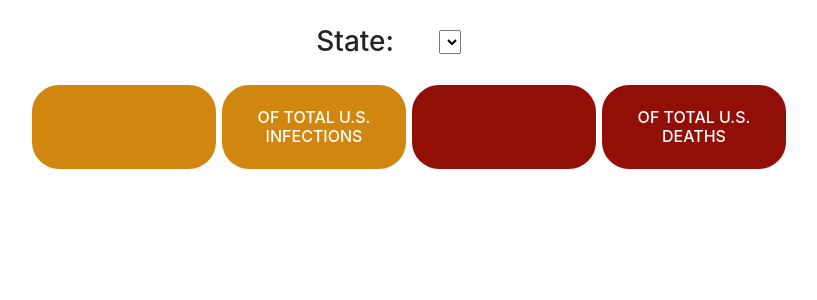
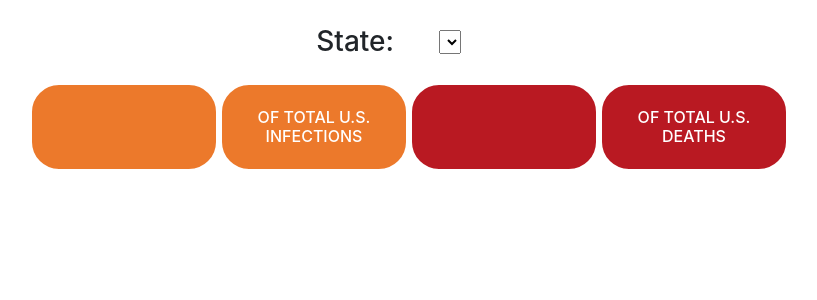
Before and after one commit to mmeadx/covid19_tracker, a Python web app: template templates/bystate.html in a window 1280 px wide. Shown: the part 56-356 px from the top of the page, without its empty margins (231-1048 px from the left). Run offline with Jinja, Linux system fonts and the light colour scheme; the template is opened without the code that fills it, so the values that code supplies are empty; some libraries are stand-ins or nearby versions.

Commit message:
new ICU colors

```diff
--- a/static/css/style.css
+++ b/static/css/style.css
@@ -10,49 +10,49 @@
 /* IDs */
 
 #deathBar {
-    background-color: #910f06;
+    background-color: #b91922;
     padding: 5px;
     border-radius: 20px;
     border-style: solid;
 }
 
 #posBar {
-    background-color: #d1870f;
+    background-color: #ec792b;
     padding: 5px;
     border-radius: 20px;
     border-style: solid;
 }
 
 .infected-box {
-    background-color: #d1870f;
+    background-color: #ec792b;
     border-style: solid;
     border-color: white;
     border-radius: 30px;
 }
 
 .death-box {
-    background-color: #910f06;
+    background-color: #b91922;
     border-style: solid;
     border-color: white;
     border-radius: 30px;
 }
 
 #hospBar {
-    background-color: #002f75;
+    background-color: #0b326a;
     padding: 5px;
     border-radius: 20px;
     border-style: solid;
 }
 
 #icuBar {
-    background-color: #1e7821;
+    background-color: #074e3d;
     padding: 5px;
     border-radius: 20px;
     border-style: solid;
 }
 
 #ventBar {
-    background-color: #582e80;
+    background-color: #4c054a;
     padding: 5px;
     border-radius: 20px;
     border-style: solid;
--- a/static/js/app-deathCal.js
+++ b/static/js/app-deathCal.js
@@ -133,8 +133,8 @@ console.log("app-deathCal.js running")
             .selectAll("rect")
             .data(d => d.values, d => d.date)
             .transition()
-            .duration(300)
-            .attr("fill", d => (legend.selected ? colorFn(d.value) : "white"));
+            .duration(700)
+            .attr("fill", d => (legend.selected ? colorFn(d.value) : "#fff5f1"));
         }
 
         legend
--- a/static/js/app-hospCal.js
+++ b/static/js/app-hospCal.js
@@ -130,8 +130,8 @@ console.log("app-hospCal.js running")
             .selectAll("rect")
             .data(d => d.values, d => d.date)
             .transition()
-            .duration(300)
-            .attr("fill", d => (legend.selected ? colorFn(d.value) : "white"));
+            .duration(700)
+            .attr("fill", d => (legend.selected ? colorFn(d.value) : "#f7fbff"));
         }
 
         legend
--- a/static/js/app-icuCal.js
+++ b/static/js/app-icuCal.js
@@ -59,7 +59,7 @@ console.log("app-icuCal.js running")
         const timeWeek = d3.utcSunday;
         const formatDate = d3.utcFormat("%x");
         const colorFn = d3
-        .scaleSequential(d3.interpolateYlGn)
+        .scaleSequential(d3.interpolatePuBuGn)
         .domain([Math.floor(minValue), Math.ceil(maxValue)]);
         const format = d3.format("+.2%");
 
@@ -106,7 +106,7 @@ console.log("app-icuCal.js running")
         return {
             upperBound,
             lowerBound,
-            color: d3.interpolateYlGn(upperBound / maxValue),
+            color: d3.interpolatePuBuGn(upperBound / maxValue),
             selected: true
         };
         });
@@ -131,7 +131,7 @@ console.log("app-icuCal.js running")
             .data(d => d.values, d => d.date)
             .transition()
             .duration(300)
-            .attr("fill", d => (legend.selected ? colorFn(d.value) : "white"));
+            .attr("fill", d => (legend.selected ? colorFn(d.value) : "#fff7fb"));
         }
 
         legend
--- a/static/js/app-posCal.js
+++ b/static/js/app-posCal.js
@@ -130,8 +130,8 @@ console.log("app-posCal.js running")
             .selectAll("rect")
             .data(d => d.values, d => d.date)
             .transition()
-            .duration(300)
-            .attr("fill", d => (legend.selected ? colorFn(d.value) : "white"));
+            .duration(700)
+            .attr("fill", d => (legend.selected ? colorFn(d.value) : "#ffffe6"));
         }
 
         legend
--- a/static/js/app-statecharts.js
+++ b/static/js/app-statecharts.js
@@ -85,7 +85,7 @@ function buildPlots(info){
                 name: "Daily Positive Cases",
                 type: "line",
                 marker: {
-                    color: "#FFA85C"
+                    color: "#ec792b"
                 }
             };
 
@@ -95,7 +95,7 @@ function buildPlots(info){
                 name: "Death",
                 type: "line",
                 marker: {
-                    color: "#d93b0f"
+                    color: "#b91922"
                 }
             };
 
@@ -105,7 +105,7 @@ function buildPlots(info){
                 name: "Hospitalized",
                 type: "line",
                 marker: {
-                    color: "#002f75"
+                    color: "#0b326a"
                 }
             };
 
@@ -115,7 +115,7 @@ function buildPlots(info){
                 name: "In ICU",
                 type: "line",
                 marker: {
-                    color: "#13a808"
+                    color: "#074e3d"
                 }
             };
 
@@ -125,7 +125,7 @@ function buildPlots(info){
                 name: "On Ventilator",
                 type: "line",
                 marker: {
-                    color: "#824ecf"
+                    color: "#4c054a"
                 }
             };
 
--- a/static/js/app-ventCal.js
+++ b/static/js/app-ventCal.js
@@ -131,7 +131,7 @@ console.log("app-ventCal.js running")
             .data(d => d.values, d => d.date)
             .transition()
             .duration(300)
-            .attr("fill", d => (legend.selected ? colorFn(d.value) : "white"));
+            .attr("fill", d => (legend.selected ? colorFn(d.value) : "#f7fcfd"));
         }
 
         legend
```
